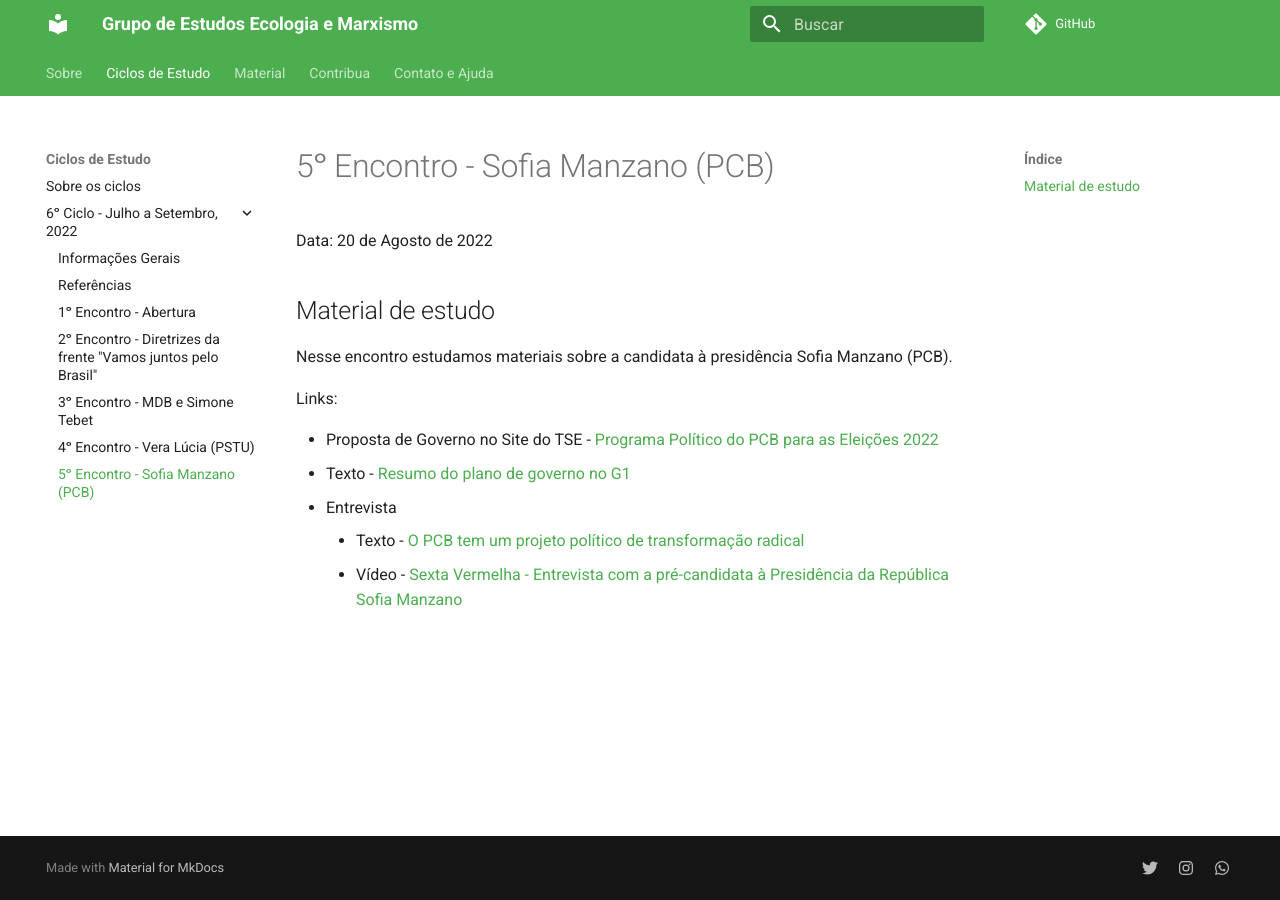
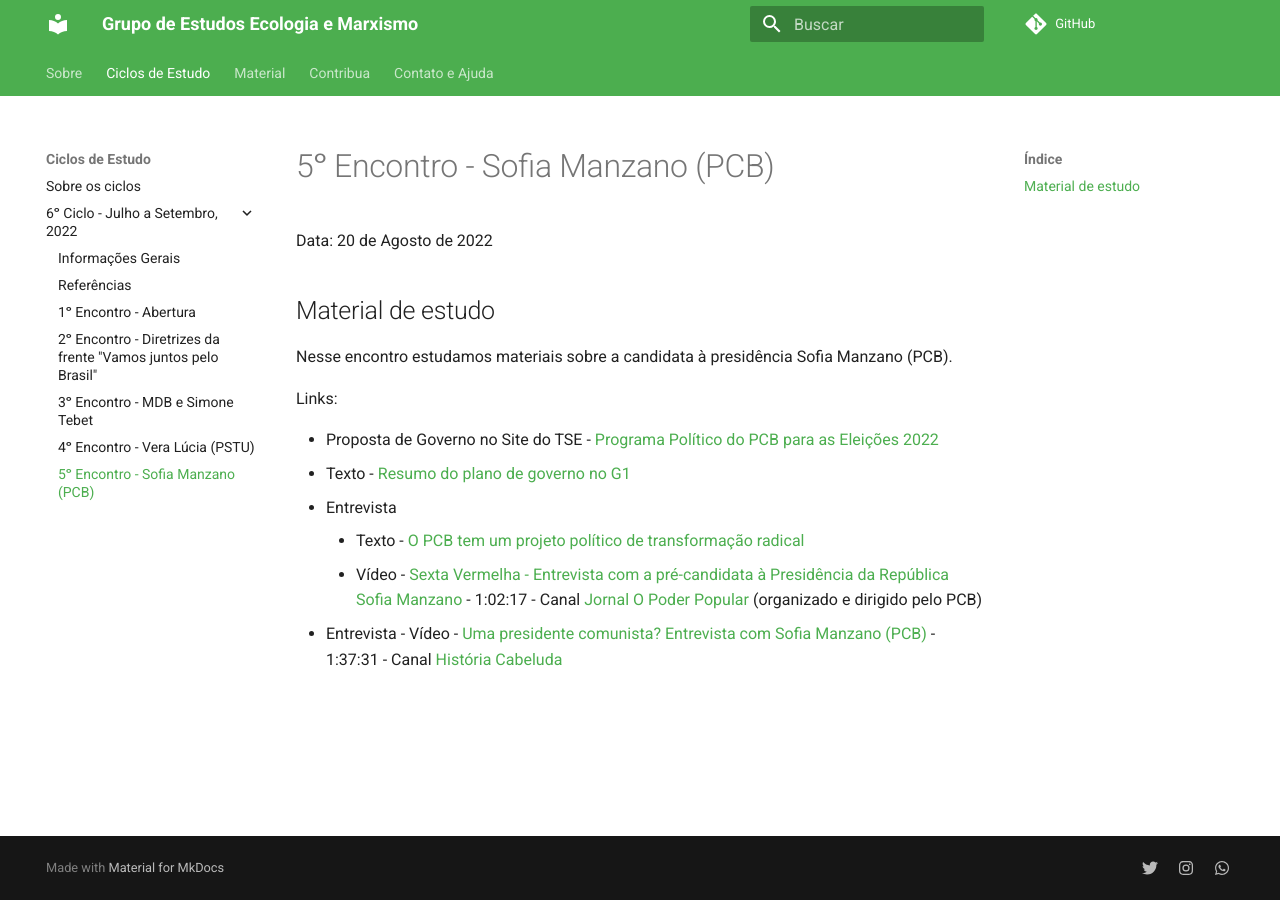
Before and after one commit to Ecomarx/ecomarx.github.io, an MkDocs documentation site: the page built from docs/6o-ciclo/5o-encontro.md, in a window 1280 px wide. Built offline with MkDocs 1.6.1 and Material for MkDocs 9.7.7, drawn with Linux system fonts in a browser that asks for light colours; comment, search, counter and statistics services are not loaded.

Commit message:
Melhoria no material do 5o encontro, 6o ciclo

```diff
--- a/docs/6o-ciclo/5o-encontro.md
+++ b/docs/6o-ciclo/5o-encontro.md
@@ -12,4 +12,5 @@ Links:
 - Texto - [Resumo do plano de governo no G1](https://g1.globo.com/politica/eleicoes/2022/noticia/2022/08/01/programa-de-governo-presidenciavel-sofia-manzano-pcb.ghtml)
 - Entrevista
     - Texto - [O PCB tem um projeto político de transformação radical](https://pcb.org.br/portal2/28549)
-    - Vídeo - [Sexta Vermelha - Entrevista com a pré-candidata à Presidência da República Sofia Manzano](https://youtu.be/ezAzTBJk-ps)
+    - Vídeo - [Sexta Vermelha - Entrevista com a pré-candidata à Presidência da República Sofia Manzano](https://youtu.be/ezAzTBJk-ps) - 1:02:17 - Canal [Jornal O Poder Popular](https://www.youtube.com/c/JornalOPoderPopular) (organizado e dirigido pelo PCB)
+- Entrevista - Vídeo - [Uma presidente comunista? Entrevista com Sofia Manzano (PCB)](https://youtu.be/-HhWQAgLmSA) - 1:37:31 - Canal [História Cabeluda](https://www.youtube.com/c/Hist%C3%B3riaCabeluda)
```
